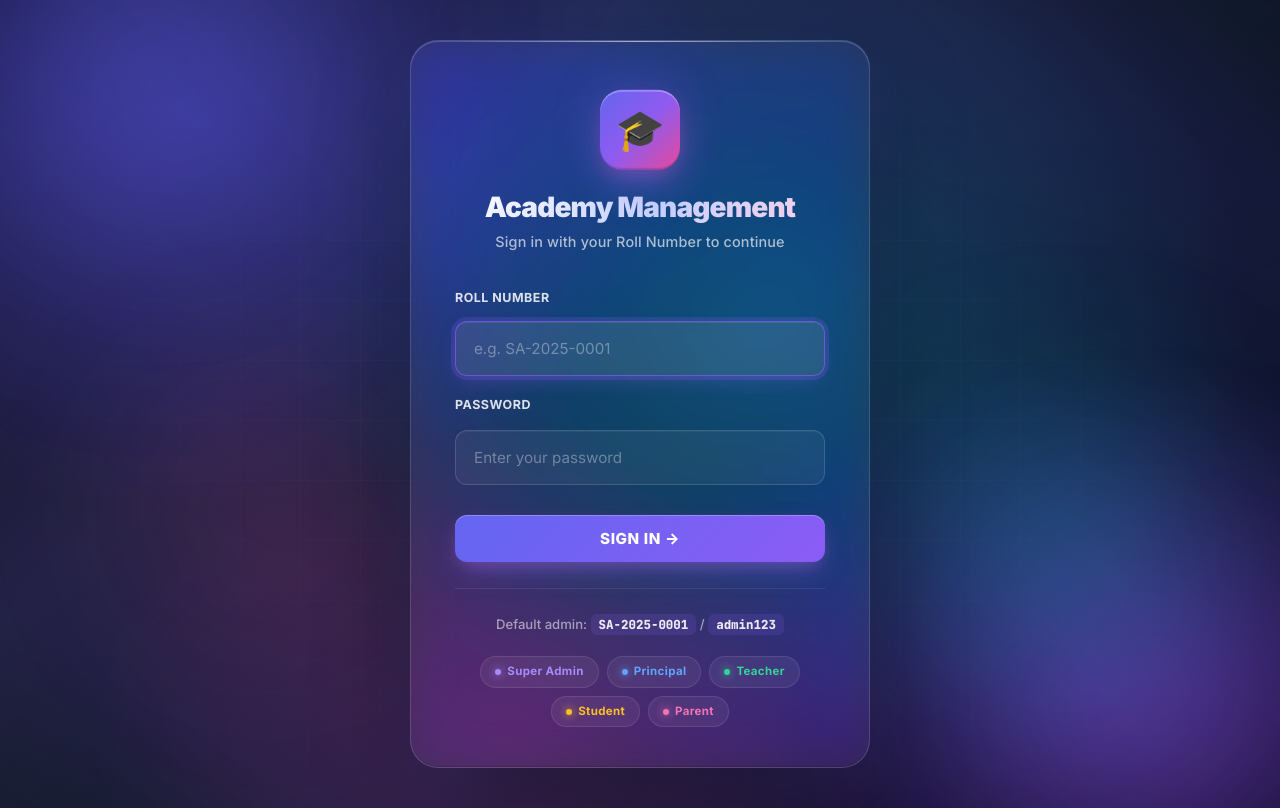
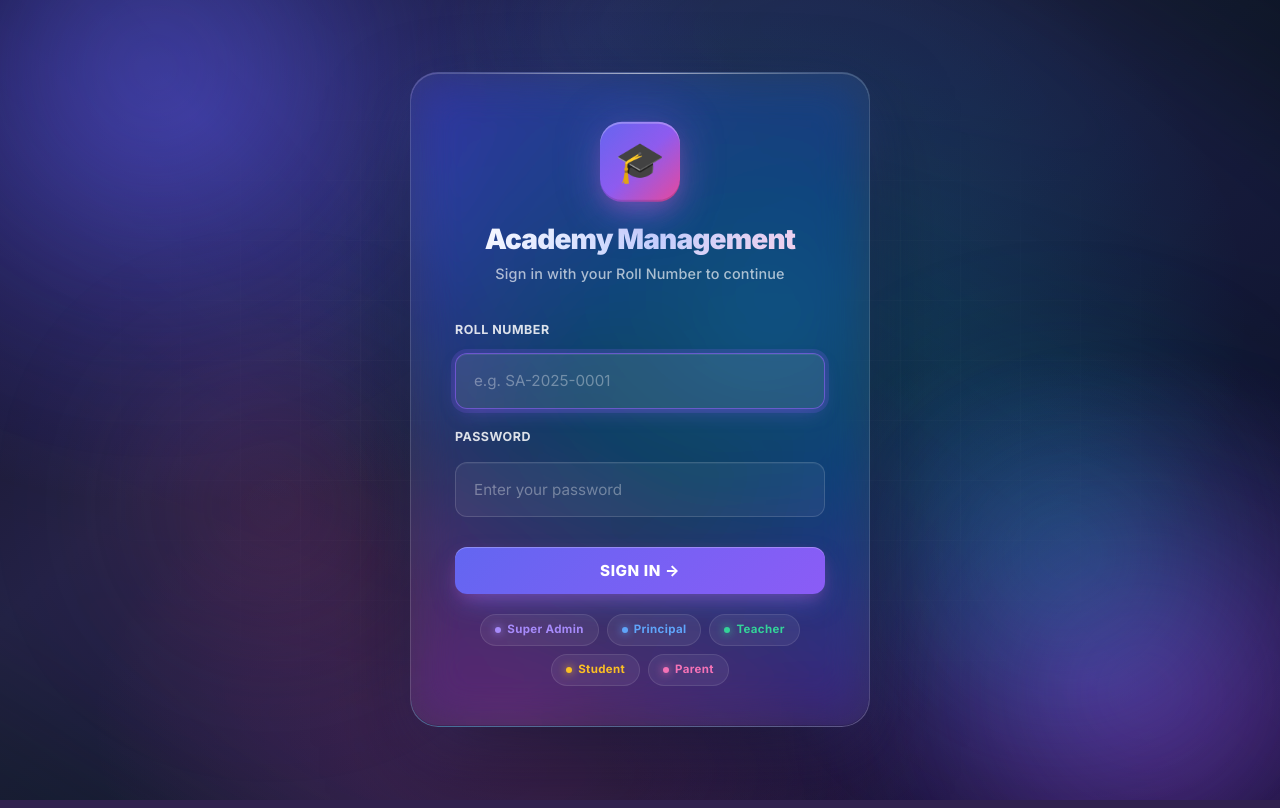
Before and after one commit to bosshanan123-ui/academy-management, a Flask app: page /login in a window 1280 px wide. Run offline with Flask 3, Linux system fonts and the light colour scheme.

Commit message:
Update login.html

```diff
--- a/templates/login.html
+++ b/templates/login.html
@@ -49,10 +49,7 @@
       </button>
     </form>
 
-    <!-- Hint -->
-    <p class="auth-hint">
-      Default admin: <strong>SA-2025-0001</strong> / <strong>admin123</strong>
-    </p>
+
 
     <!-- Role pills -->
     <div class="login-roles">
```
